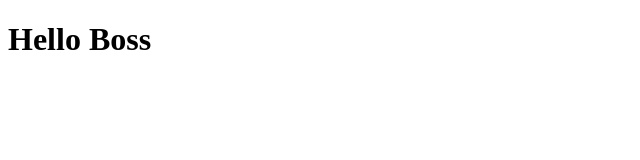
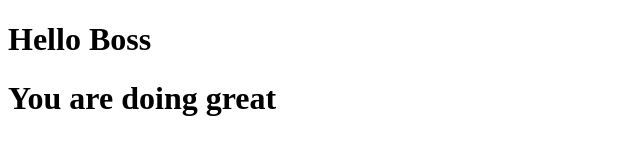
Before and after one commit to Namankmt777/coursera-test, a plain HTML site: page site/index.html in a window 1280 px wide. Shown: the whole page, without its empty margins (0-640 px from the left). Drawn offline with Linux system fonts and the light colour scheme.

Commit message:
modified

```diff
--- a/site/index.html
+++ b/site/index.html
@@ -5,5 +5,6 @@
 </head>
 <body>
 <h1>Hello Boss</h1>
+<h1>You are doing great</h1>
 </body>
 </html>
```
